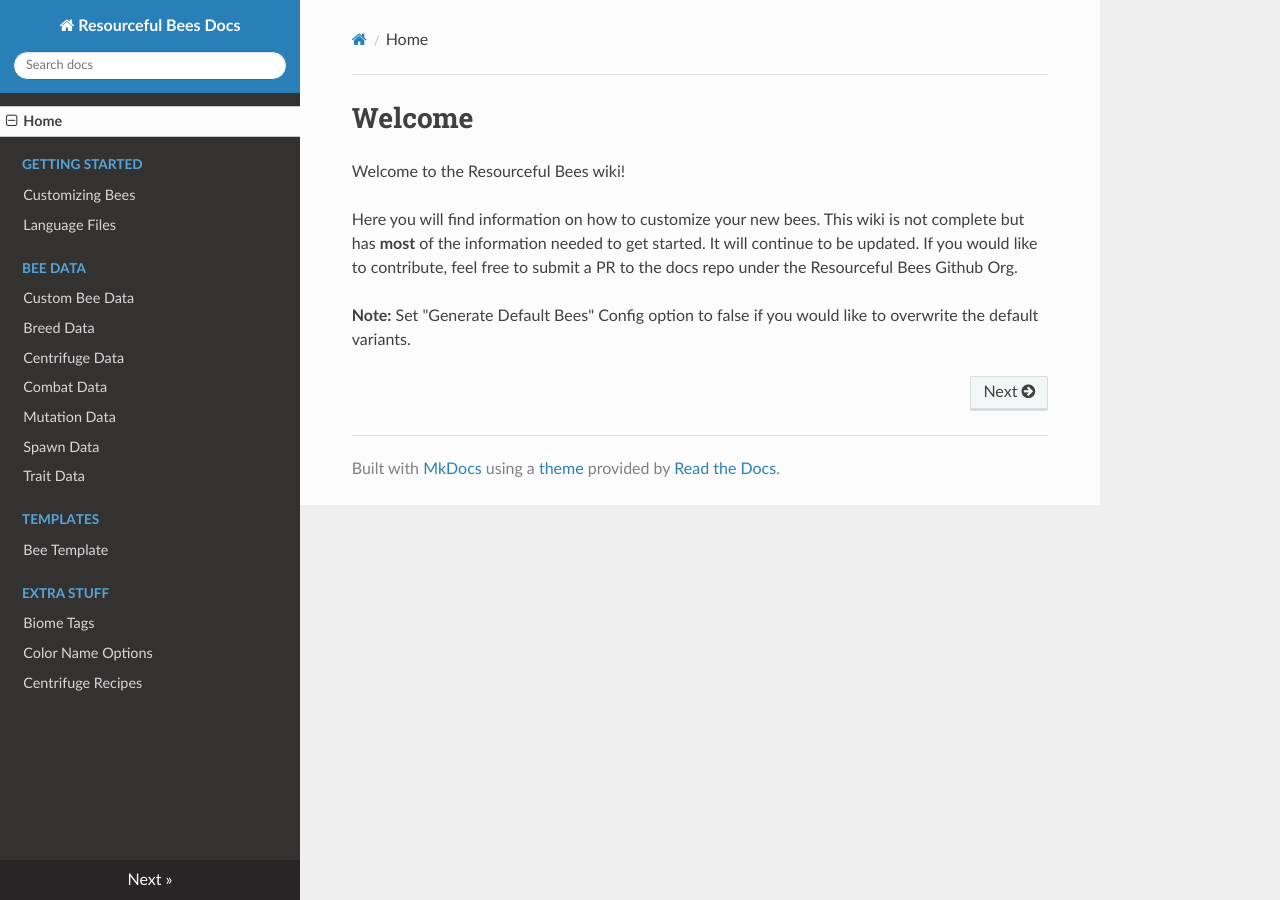
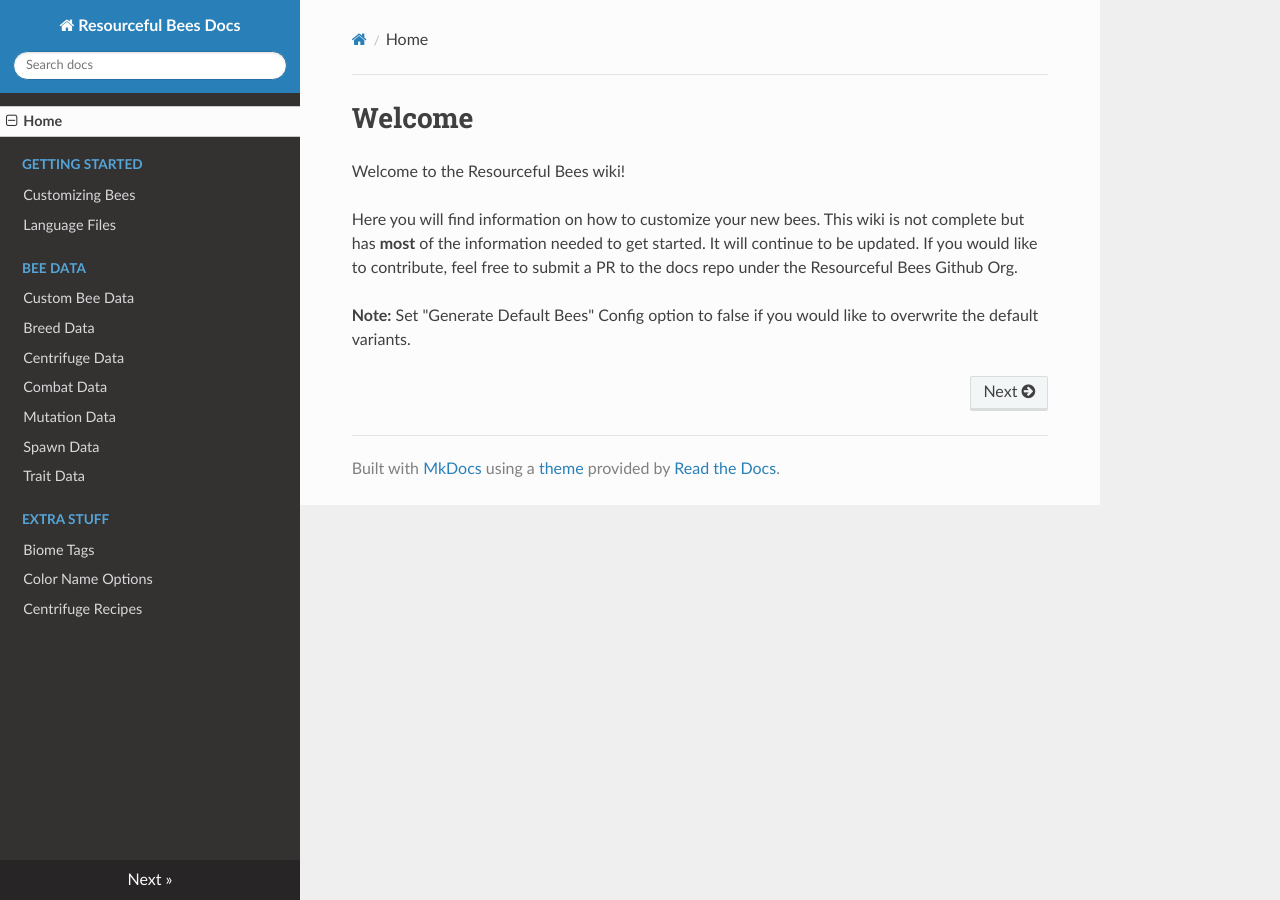
Before and after one commit to Team-Resourceful/ResourcefulBeesDocs, an MkDocs documentation site: the page built from docs/index.md, in a window 1280 px wide. Built offline with MkDocs 1.6.1, drawn with Linux system fonts in a browser that asks for light colours; nearby versions of some CDN libraries.

Commit message:
Update mkdocs.yml

```diff
--- a/mkdocs.yml
+++ b/mkdocs.yml
@@ -11,8 +11,6 @@ nav:
     - Mutation Data : 'bee_data/mutation_data.md'
     - Spawn Data : 'bee_data/spawn_data.md'
     - Trait Data : 'bee_data/trait_data.md'
-  - Templates :
-    - Bee Template : 'templates/bee.md'
   - Extra Stuff :
     - Biome Tags : 'extra_stuff/biome_tags.md'
     - Color Name Options : 'extra_stuff/color_names.md'
```
